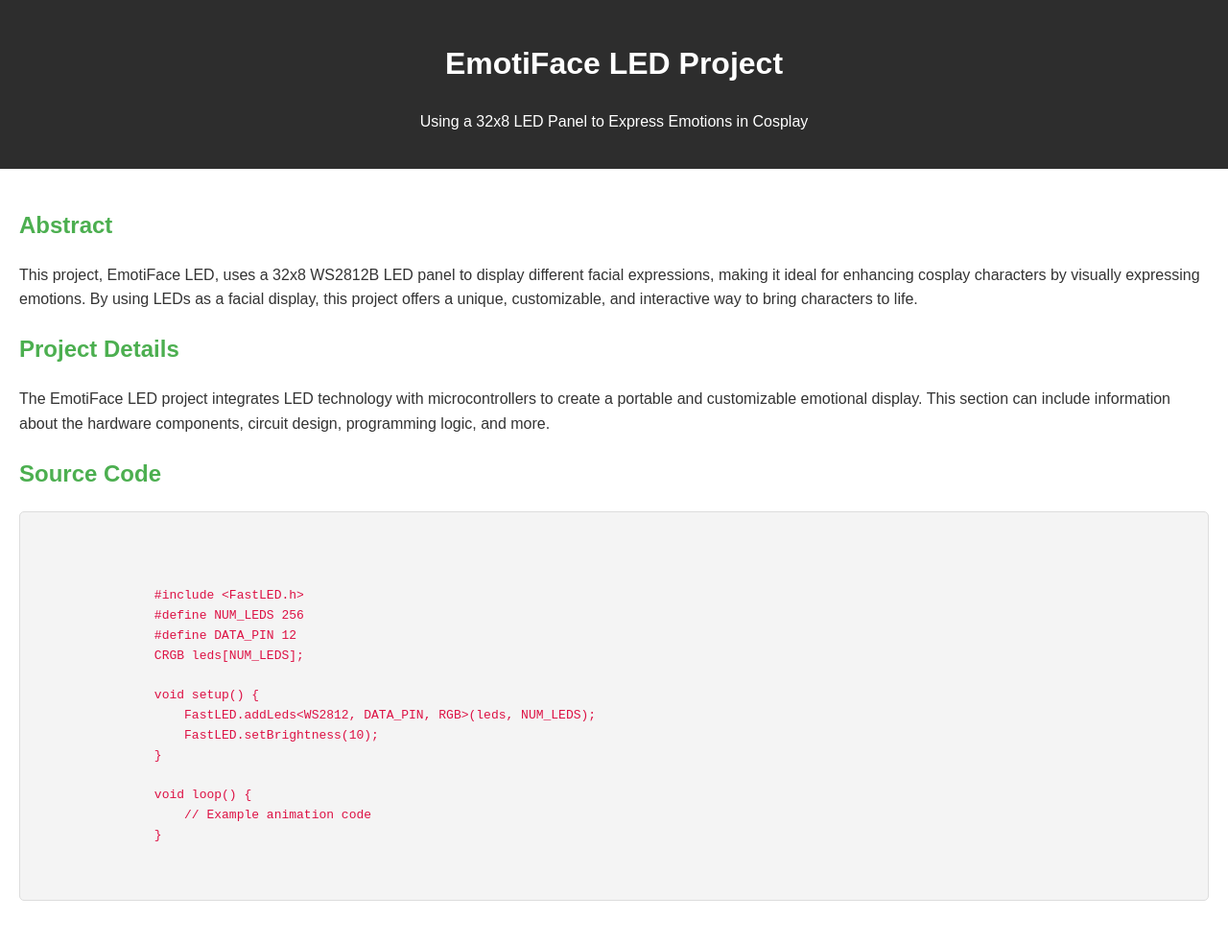
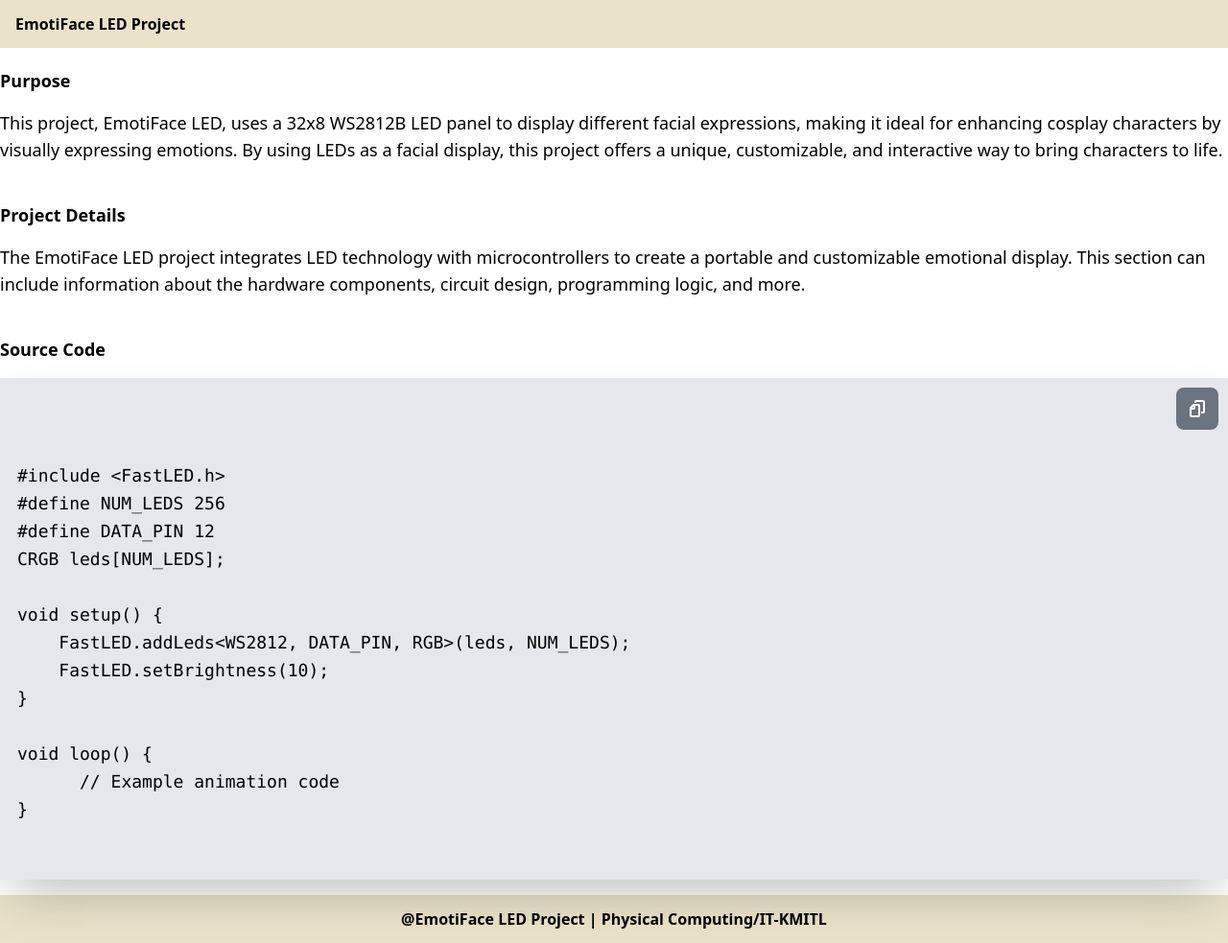
Before and after one commit to 66070277Noppawit/66070277Noppawit.github.io, a plain HTML site: page index.html in a window 1280 px wide. Shown: the whole page at 96% size. Drawn offline with nearby package versions, Linux system fonts and the light colour scheme.

Commit message:
Update index.html

```diff
--- a/index.html
+++ b/index.html
@@ -1,84 +1,60 @@
-<!DOCTYPE html>
+<!doctype html>
 <html lang="en">
+
 <head>
-    <meta charset="UTF-8">
-    <meta name="viewport" content="width=device-width, initial-scale=1.0">
+    <meta charset="UTF-8" />
+    <meta http-equiv="X-UA-Compatible" content="IE=edge" />
+    <meta name="viewport" content="width=device-width, initial-scale=1.0" />
     <title>EmotiFace LED Project | Physical Computing</title>
-    <style>
-        body {
-            font-family: Arial, sans-serif;
-            line-height: 1.6;
-            color: #333;
-            margin: 0;
-            padding: 0;
-        }
+    <script src="https://cdn.tailwindcss.com"></script>
+</head>
 
-        header {
-            background-color: #2d2d2d;
-            color: white;
-            padding: 20px;
-            text-align: center;
-        }
-
-        .container {
-            padding: 20px;
-        }
-
-        h2 {
-            color: #4CAF50;
-        }
-
-        .section {
-            margin-bottom: 20px;
-        }
-
-        .source-code {
-            background-color: #f4f4f4;
-            padding: 15px;
-            border: 1px solid #ddd;
-            border-radius: 5px;
-            overflow-x: auto;
-            white-space: pre-wrap;
-            font-family: monospace;
-        }
-
-        .source-code code {
-            color: #d14;
-        }
-    </style>
-</head>
 <body>
-
-<header>
-    <h1>EmotiFace LED Project</h1>
-    <p>Using a 32x8 LED Panel to Express Emotions in Cosplay</p>
-</header>
-
-<div class="container">
-    <!-- Abstract Section -->
-    <div class="section" id="abstract">
-        <h2>Abstract</h2>
-        <p>
-            <!-- ช่องสำหรับใส่บทคัดย่อ -->
-            This project, EmotiFace LED, uses a 32x8 WS2812B LED panel to display different facial expressions, making it ideal for enhancing cosplay characters by visually expressing emotions. By using LEDs as a facial display, this project offers a unique, customizable, and interactive way to bring characters to life.
+    <div class=" bg-white">
+        <nav class="mx-auto flex h-[50px] w-full items-center justify-center bg-[#eae3c9]">
+            <div class="container mx-auto flex h-full items-center justify-between p-4">
+                <div class="font-semibold">EmotiFace LED Project</div>
+                <div></div>
+            </div>
+        </nav>
+        <div class="container mx-auto mt-5 space-y-6 text-lg">
+            <div id="abstract">
+                <h2 class="font-bold">Purpose</h2>
+                <p class="py-4">
+                    This project, EmotiFace LED, uses a 32x8 WS2812B LED panel to display different facial expressions,
+                    making it ideal for enhancing cosplay characters by visually expressing emotions. By using LEDs as a
+                    facial display, this project offers a unique, customizable, and interactive way to bring characters
+                    to life.
                 </p>
             </div>
 
             <!-- Project Details Section -->
             <div class="section" id="details">
-        <h2>Project Details</h2>
-        <p>
+                <h2 class="font-bold">Project Details</h2>
+                <p class="py-4">
                     <!-- ช่องสำหรับใส่รายละเอียดเพิ่มเติม -->
-            The EmotiFace LED project integrates LED technology with microcontrollers to create a portable and customizable emotional display. This section can include information about the hardware components, circuit design, programming logic, and more.
+                    The EmotiFace LED project integrates LED technology with microcontrollers to create a portable and
+                    customizable emotional display. This section can include information about the hardware components,
+                    circuit design, programming logic, and more.
                 </p>
             </div>
 
             <!-- Source Code Section -->
-    <div class="section" id="source-code">
-        <h2>Source Code</h2>
-        <div class="source-code">
-            <code>
-                <!-- ช่องสำหรับใส่ Source Code (แก้ไขให้เป็นโค้ดที่ต้องการ) -->
+            <div class="" id="source-code">
+                <h2 class="font-bold">Source Code</h2>
+                <div class="my-4 relative overflow-x-auto whitespace-pre-wrap shadow-2xl border-2 bg-gray-200 px-4">
+                    <button type="button"
+                        class="absolute top-2 right-0 text-white bg-gray-500 hover:bg-gray-600 focus:ring-4 focus:outline-none focus:ring-gray-300 font-medium rounded-lg text-sm p-2.5 text-center inline-flex items-center me-2"
+                        onclick="myFunction()">
+                        <svg class="w-6 h-6 text-white" aria-hidden="true" xmlns="http://www.w3.org/2000/svg" width="24"
+                            height="24" fill="none" viewBox="0 0 24 24">
+                            <path stroke="currentColor" stroke-linejoin="round" stroke-width="2"
+                                d="M9 8v3a1 1 0 0 1-1 1H5m11 4h2a1 1 0 0 0 1-1V5a1 1 0 0 0-1-1h-7a1 1 0 0 0-1 1v1m4 3v10a1 1 0 0 1-1 1H6a1 1 0 0 1-1-1v-7.13a1 1 0 0 1 .24-.65L7.7 8.35A1 1 0 0 1 8.46 8H13a1 1 0 0 1 1 1Z" />
+                        </svg>
+
+                        <span class="sr-only">Icon description</span>
+                    </button>
+                    <code id="arduinocode">
 #include &lt;FastLED.h&gt;
 #define NUM_LEDS 256
 #define DATA_PIN 12
@@ -96,6 +72,26 @@
                 </div>
             </div>
         </div>
+        <div class="bottom-0 mx-auto flex h-[50px] w-full items-center justify-center bg-[#eae3c9]">
+            <div class="font-semibold">@EmotiFace LED Project | Physical Computing/IT-KMITL</div>
+        </div>
+    </div>
+    </div>
+</body>
+<script>
+    function myFunction() {
+        // // Get the text field
+        var copyText = document.getElementById("arduinocode");
 
-</body>
+        //Select the text field
+        // copyText.select();
+        //copyText.setSelectionRange(0, 99999); // For mobile devices
+
+        // Copy the text inside the text field
+        navigator.clipboard.writeText(copyText.innerText);
+
+        // Alert the copied text
+    }
+</script>
+
 </html>
```
Lines whose indentation alone changed are shown as unchanged.
